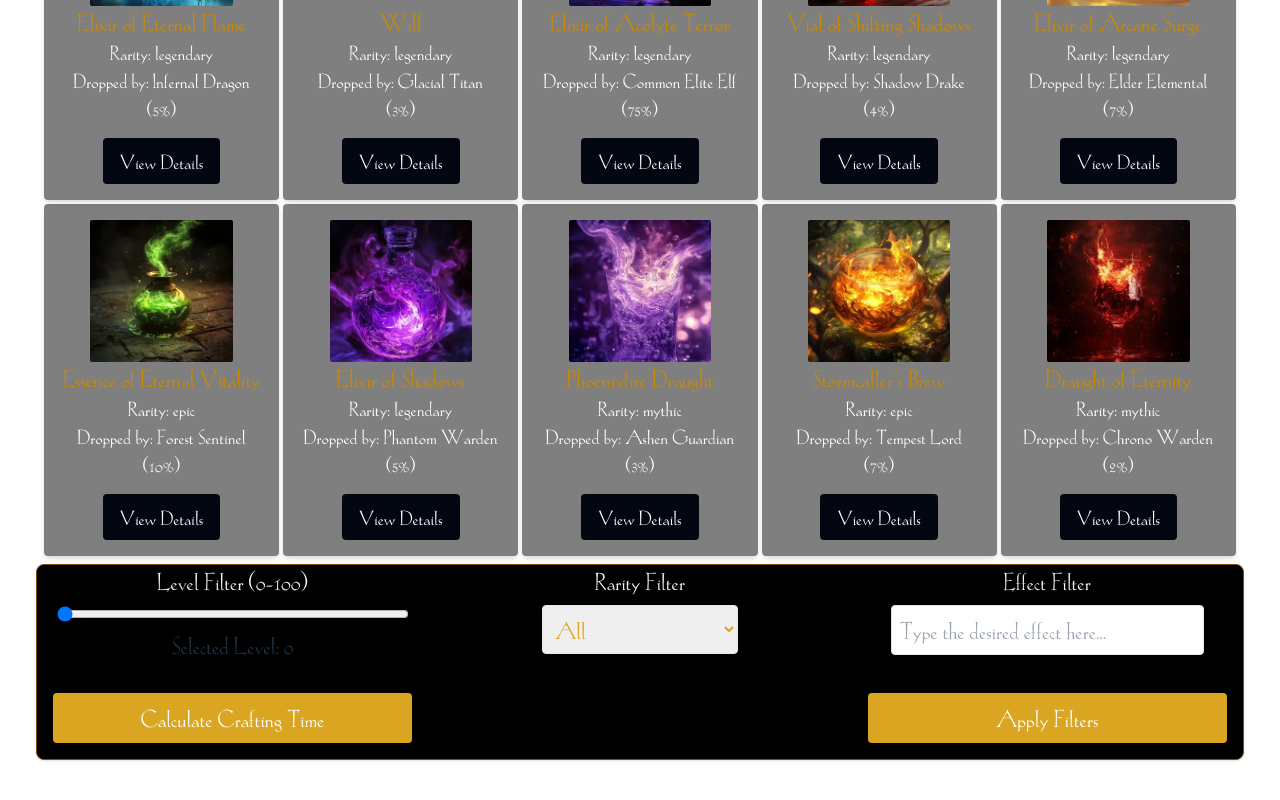
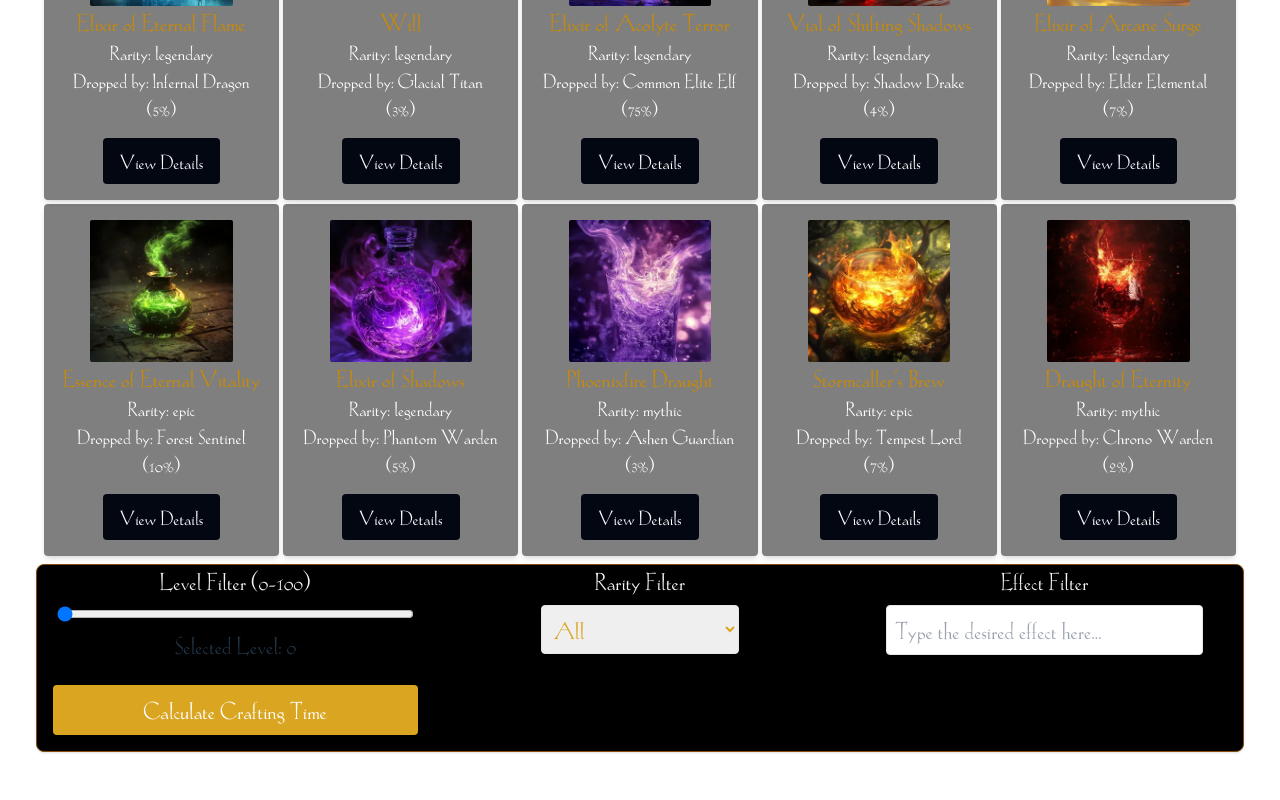
Before and after one commit to Victor06Duran/victor-duran-intcli2425, a React (Vite) app: page / in a window 1280 px wide. Shown: the part 228-1028 px from the top of the page. Built offline with nearby package versions, Linux system fonts and the light colour scheme.

Commit message:
[ARCANEPOTIONS]MODIFY - Potion filters to be applied instantaneously and with the required hierarchy rests

```diff
--- a/src/components/PotionList.tsx
+++ b/src/components/PotionList.tsx
@@ -1,4 +1,4 @@
-import { useState } from "react";
+import { useEffect, useState } from "react";
 import { calculateCraftingTime, filterByLevelRequirement, findPotionByEffect, getPotionsByRarity } from "../helpers/PotionHelpers";
 import { potions } from "../data/data";
 import { Potion } from "../types/Potion";
@@ -13,13 +13,22 @@ const PotionFilters: React.FC = () => {
   const [craftTime, setCraftTime] = useState<number | null>(null);
   const [selectedPotion, setSelectedPotion] = useState<Potion | null>(null);
 
-  const applyFilters = () => {
+  useEffect(() => {
     let result = potions;
     if (level > 0) result = filterByLevelRequirement(result, level);
     if (rarity) result = getPotionsByRarity(result, rarity);
     if (effect) result = findPotionByEffect(result, effect);
     setFilteredPotions(result);
-    setCraftTime(null)
+    setCraftTime(null);
+  }, [level, rarity, effect]);
+
+  const resetLowerFilters = (filter: string) => {
+    if (filter === "level") {
+      setRarity("");
+      setEffect("");
+    } else if (filter === "rarity") {
+      setEffect("");
+    }
   };
 
   const calculateTime = () => {
@@ -51,6 +60,7 @@ const PotionFilters: React.FC = () => {
             <button
               className="mt-4 bg-gray-950 text-white py-2 px-4 text-xl rounded hover:bg-yellow-600"
               onClick={() => setSelectedPotion(potion)}
+
             >
               View Details
             </button>
@@ -139,7 +149,7 @@ const PotionFilters: React.FC = () => {
         )}
       </div>
 
-      <div className="grid grid-cols-1 md:grid-cols-3 gap-4 mb-6 font-kaotika text-2xl bg-black border border-yellow-800 rounded-lg shadow">
+      <div className="grid grid-cols-1 md:grid-cols-3 gap-2 mb-6 font-kaotika text-2xl bg-black border border-yellow-800 rounded-lg shadow">
 
         <div>
           <label htmlFor="levelFilter" className="block font-medium text-gray-100">
@@ -151,7 +161,10 @@ const PotionFilters: React.FC = () => {
             min="0"
             max="100"
             value={level}
-            onChange={(e) => setLevel(Number(e.target.value))}
+            onChange={(e) => {
+              setLevel(Number(e.target.value));
+              resetLowerFilters("level");
+            }}
             className="w-[90%] mt-2"
           />
           <p className="ext-medievalGold ">Selected Level: {level}</p>
@@ -163,7 +176,10 @@ const PotionFilters: React.FC = () => {
           <select
             id="rarityFilter"
             value={rarity}
-            onChange={(e) => setRarity(e.target.value)}
+            onChange={(e) => {
+              setRarity(e.target.value);
+              resetLowerFilters("rarity");
+            }}
             className="w-[50%] mt-2 p-2 border rounded text-medievalGold"
           >
             <option value="">All</option>
@@ -199,12 +215,6 @@ const PotionFilters: React.FC = () => {
           )}
         </div>
 
-        <button
-          className="bg-medievalGold text-white py-2 px-4 rounded hover:bg-gray-800 m-4"
-          onClick={applyFilters}
-        >
-          Apply Filters
-        </button>
 
       </div>
     </div>
```
